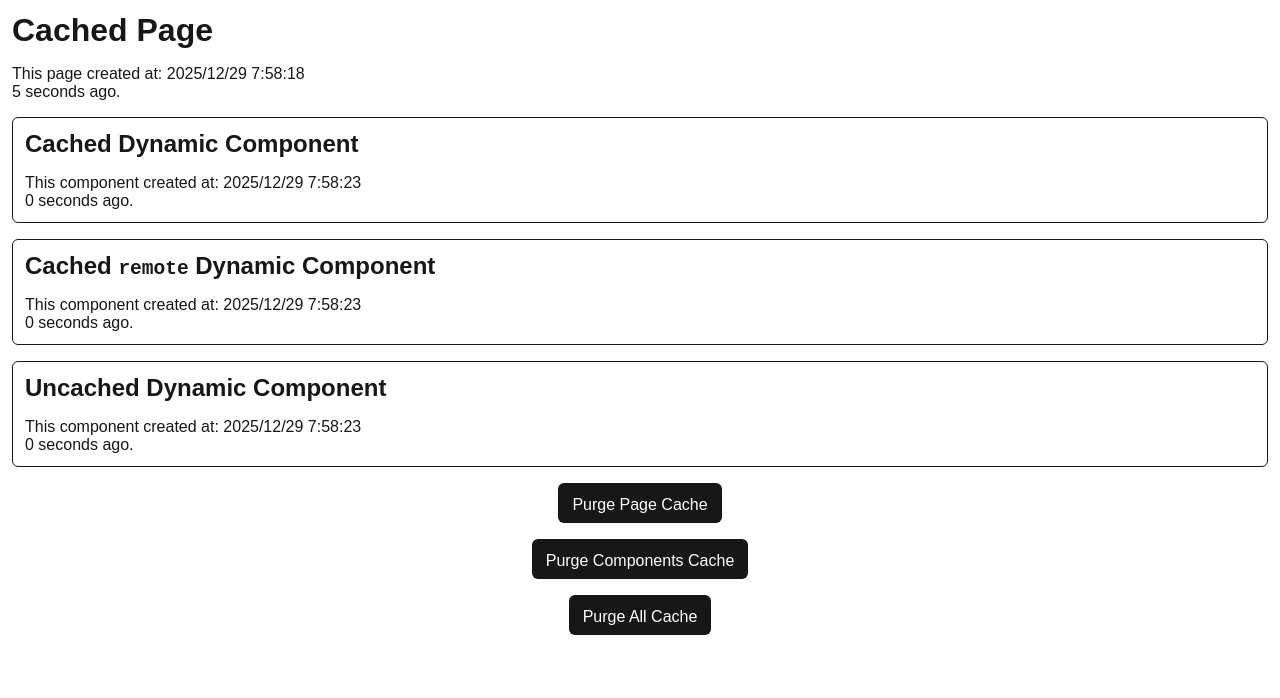
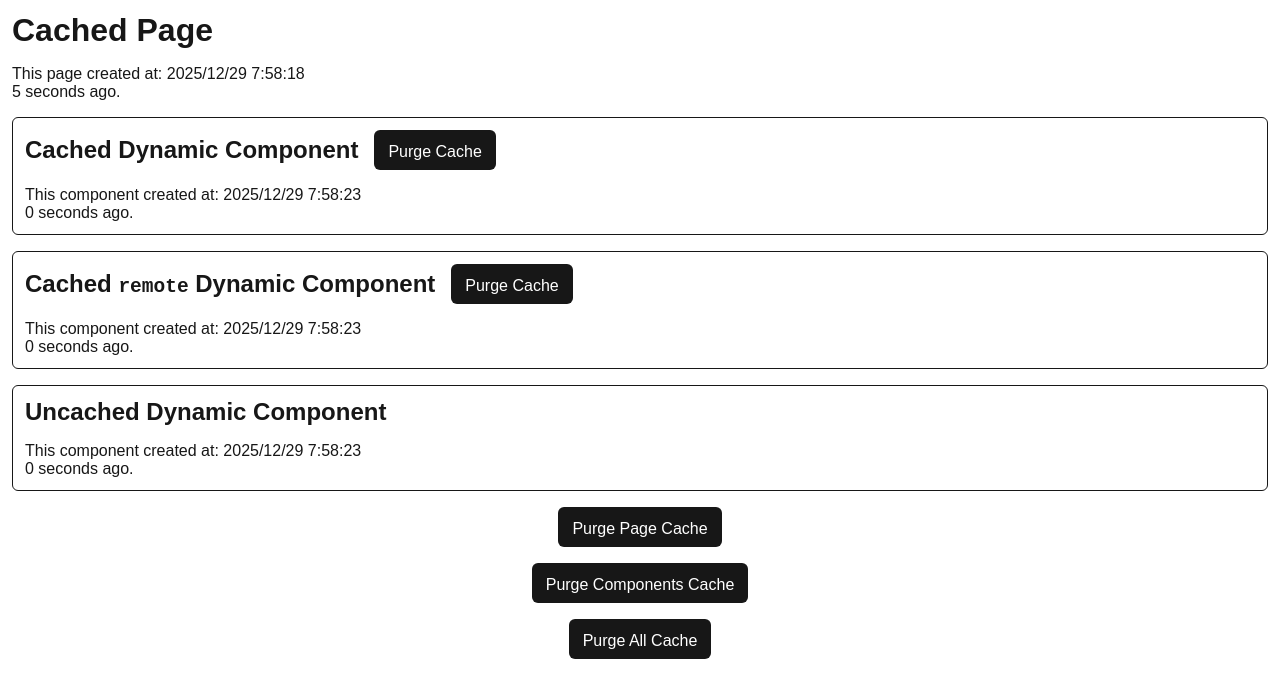
Before and after one commit to 108yen/cache-test, a Next.js app: page /static/cached in a window 1280 px wide. Shown: the top 698 px of the page. Built offline with nearby package versions, Linux system fonts and the light colour scheme.

Commit message:
feat: added cache purge button

```diff
--- a/src/app/globals.css
+++ b/src/app/globals.css
@@ -48,7 +48,3 @@ ul {
   margin-inline-start: 1.4em;
   gap: 0.5rem;
 }
-
-p, h1, h2, h3, h4, h5, h6 {
-  width: 100%;
-}
--- a/src/app/static/cached/page.tsx
+++ b/src/app/static/cached/page.tsx
@@ -5,6 +5,7 @@ import { Cached, CachedRemote, Uncached } from "@/components/cached"
 import { Duration } from "@/components/duration"
 import { LoadingCard } from "@/components/loading-card"
 import { PageLayout } from "@/components/page-layout"
+import { VStack } from "@/components/stack"
 import { cacheTag, updateTag } from "next/cache"
 import { Suspense } from "react"
 
@@ -14,12 +15,14 @@ export default async function Page() {
 
   return (
     <PageLayout>
+      <VStack>
         <h1>Cached Page</h1>
         <p>
           This page created at: {date.toLocaleString("ja-JP")}
           <br />
           <Duration date={date} />
         </p>
+      </VStack>
 
       <Cached />
 
--- a/src/components/button.module.css
+++ b/src/components/button.module.css
@@ -11,4 +11,5 @@
    background-color: var(--foreground);
    font-weight: 500;
    cursor: pointer;
+   white-space: nowrap;
 }
--- a/src/components/cached.tsx
+++ b/src/components/cached.tsx
@@ -1,7 +1,9 @@
 import { wait } from "@/utils"
 import { Card } from "./card"
-import { cacheTag } from "next/cache"
+import { cacheTag, updateTag } from "next/cache"
 import { Duration } from "./duration"
+import { Button } from "./button"
+import { HStack } from "./stack"
 
 interface Props {
   value?: string
@@ -16,7 +18,18 @@ export async function Cached({ value }: Props) {
 
   return (
     <Card>
-      <h2>Cached Dynamic Component</h2>
+      <HStack>
+        <h2>Cached Dynamic Component</h2>
+
+        <Button
+          onClick={async () => {
+            "use server"
+            updateTag("cached-component")
+          }}
+        >
+          Purge Cache
+        </Button>
+      </HStack>
 
       {value && <p>Passed value: {value}</p>}
 
@@ -38,9 +51,20 @@ export async function CachedRemote({ value }: Props) {
 
   return (
     <Card>
-      <h2>
-        Cached <code>remote</code> Dynamic Component
-      </h2>
+      <HStack>
+        <h2>
+          Cached <code>remote</code> Dynamic Component
+        </h2>
+
+        <Button
+          onClick={async () => {
+            "use server"
+            updateTag("cached-remote-component")
+          }}
+        >
+          Purge Cache
+        </Button>
+      </HStack>
 
       {value && <p>Passed value: {value}</p>}
 
--- /dev/null
+++ b/src/components/stack.module.css
@@ -0,0 +1,15 @@
+.root {
+  display: flex;
+  gap: 1rem;
+}
+
+.vertical {
+  flex-direction: column;
+  align-items: stretch;
+  width: 100%;
+}
+
+.horizontal {
+  flex-direction: row;
+  align-items: center;
+}
--- /dev/null
+++ b/src/components/stack.tsx
@@ -0,0 +1,17 @@
+import { HTMLAttributes } from "react"
+import styles from "./stack.module.css"
+import { cx } from "@/utils"
+
+type StackProps = HTMLAttributes<HTMLDivElement>
+
+export function VStack({ className, ...props }: StackProps) {
+  return (
+    <div className={cx(styles.root, styles.vertical, className)} {...props} />
+  )
+}
+
+export function HStack({ className, ...props }: StackProps) {
+  return (
+    <div className={cx(styles.root, styles.horizontal, className)} {...props} />
+  )
+}
```
Also changed, not shown: src/app/static/uncached/page.tsx (+7 -4 lines). Lines whose indentation alone changed are shown as unchanged.
